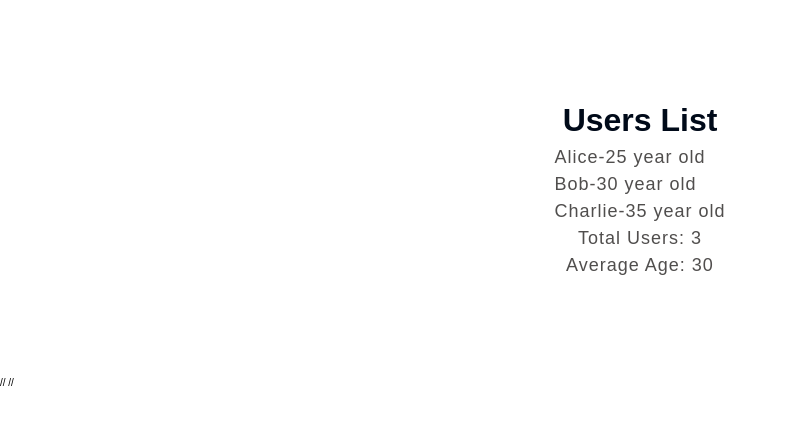
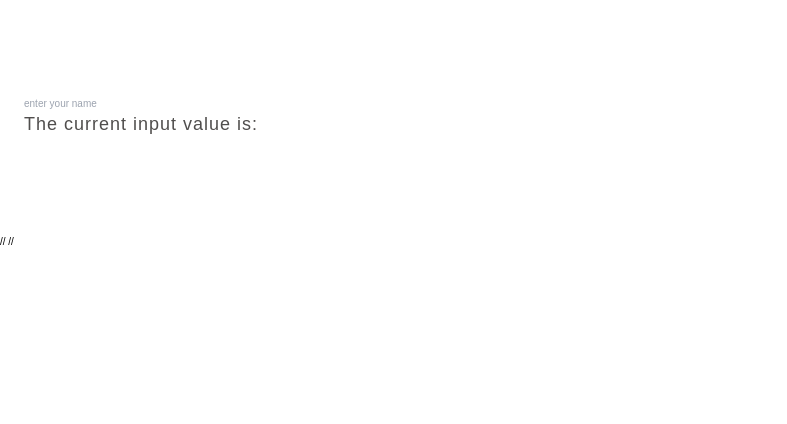
Before and after one commit to vanshu778/React-v-19, a React (Vite) app in the folder reactv-19/: page / in a window 1280 px wide. Shown: the top 424 px of the page, without its empty margins (0-787 px from the left). Built offline with nearby package versions, Linux system fonts and the light colour scheme.

Commit message:
Lifting State up

```diff
--- a/reactv-19/src/App.jsx
+++ b/reactv-19/src/App.jsx
@@ -7,6 +7,7 @@
 import { State } from "./components/hooks/State";
 import {DericedState} from "./components/DericedState"
 import {DerivedState} from "./components/DerivedState"
+import {LiftStateUp} from "./components/LiftStateUp"
 
 export const App = () => {
   return (
@@ -18,7 +19,8 @@
     {/* <EventPropagation/> */}
     {/* <State/> */}
     {/* <DericedState/> */}
-    <DerivedState/>
+    {/* <DerivedState/> */}
+    <LiftStateUp/>
   </section>
    )
 };
--- /dev/null
+++ b/reactv-19/src/components/LiftStateUp.jsx
@@ -0,0 +1,27 @@
+import { useState } from "react";
+
+export const LiftStateUp = () => {
+    const [inputValue, setInputValue] = useState("");
+
+    return(
+        <>
+
+            <InputComponent inputValue = {inputValue} setInputValue={setInputValue}/>
+
+            <DisplayComponent inputValue={inputValue}/>
+
+        </>
+    );
+};
+
+const InputComponent = ({inputValue,setInputValue}) =>{
+    return(
+        <>
+            <input type="text" placeholder="enter your name" value={inputValue} onChange={(e) => setInputValue(e.target.value)} />
+        </>
+    )
+}
+
+const DisplayComponent = ({inputValue}) => {
+    return <p>The current input value is: {inputValue}</p>
+}
```
